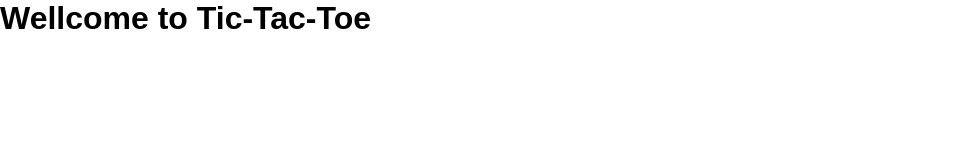
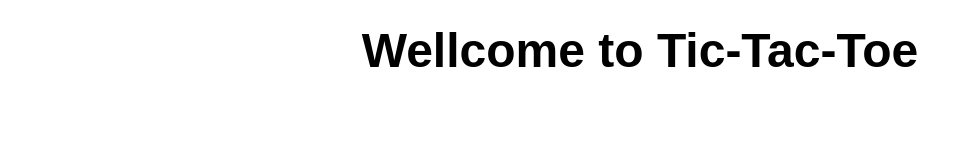
Before and after one commit to ManavGhaiCode/Tec-Tac-Toe, a plain HTML site: page index.html in a window 1280 px wide. Shown: the whole page, without its empty margins (0-980 px from the left). Drawn offline with Linux system fonts and the light colour scheme.

Commit message:
center h1

```diff
--- a/style.css
+++ b/style.css
@@ -1,6 +1,21 @@
+:root {
+	font-size: 10px;
+}
+
 * {
 	margin: 0;
 	padding: 0;
 	box-sizing: border-box;
 	font-family: sans-serif;
 }
+
+.h1-container {
+	display: flex;
+	justify-content: center;
+	align-items: center;
+	height: 10rem;
+}
+
+h1 {
+	font-size: 4.8rem;
+}
```
